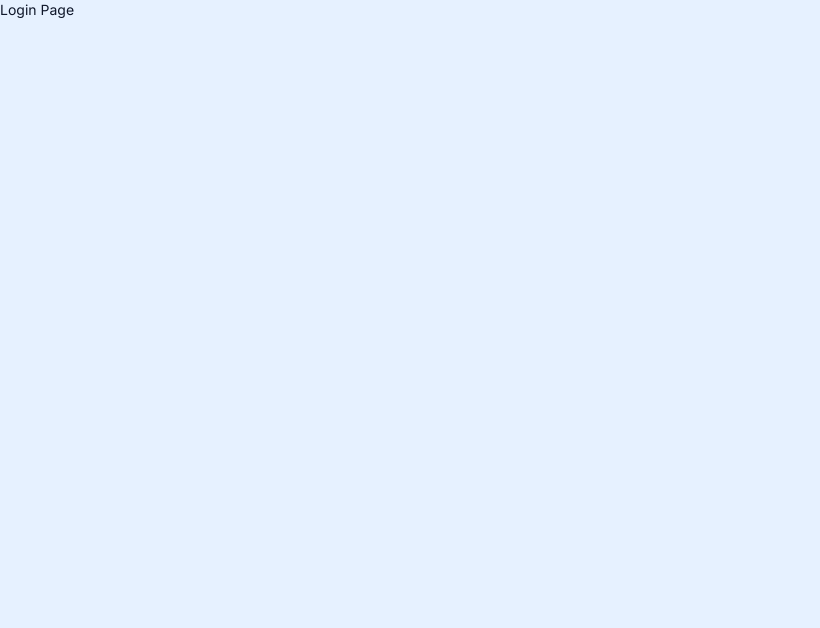
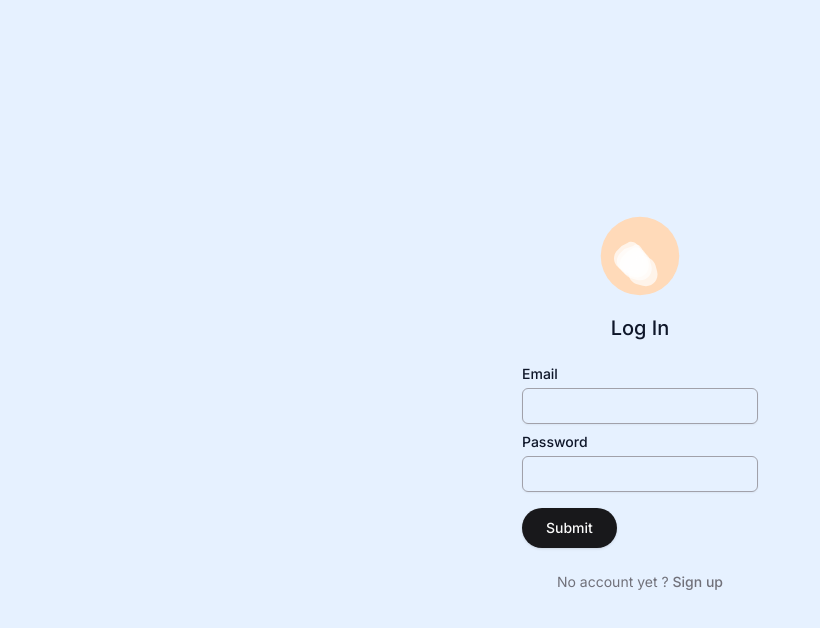
Before and after one commit to Chitransh-j/mentibuddy, a Next.js app: page /login in a window 1280 px wide. Shown: the top 628 px of the page, without its empty margins (0-820 px from the left). Built offline with nearby package versions, Linux system fonts and the light colour scheme.

Commit message:
added auth login/signup pages as resusable components

```diff
--- /dev/null
+++ b/src/app/(auth)/layout.tsx
@@ -0,0 +1,12 @@
+import { Logo } from '@/components/logo'
+import React from 'react'
+
+export default function Layout({children}: {children: React.ReactNode}) {
+  return (
+    <div className='flex flex-col gap-y-3 justify-center items-center min-h-screen'>
+    <Logo className='w-24 h-24'/>
+
+    {children}
+    </div>
+  )
+}
--- a/src/app/(auth)/login/page.tsx
+++ b/src/app/(auth)/login/page.tsx
@@ -1,11 +1,23 @@
+import Authform from '@/components/auth-form'
+import H1 from '@/components/h1'
+import Link from 'next/link'
 import React from 'react'
 
-const Login = () => {
+const Page = () => {
   return (
-    <div>
-      Login Page
-    </div>
+    <main>
+      <H1 className='text-center mb-6'>
+       Log In
+      </H1>
+
+      <Authform/>
+
+      <p className='mt-6 text-sm text-zinc-500 text-center'>
+         No account yet ? {" "}
+        <Link href='/signup' className='font-medium'>Sign up </Link>
+      </p>
+    </main>
   )
 }
 
-export default Login
+export default Page
--- a/src/app/(auth)/signup/page.tsx
+++ b/src/app/(auth)/signup/page.tsx
@@ -1,11 +1,23 @@
+import Authform from '@/components/auth-form'
+import H1 from '@/components/h1'
+import Link from 'next/link'
 import React from 'react'
 
-const Signup = () => {
+const Page = () => {
   return (
-    <div>
-      Sign Up Page
-    </div>
+    <main>
+      <H1 className='text-center mb-6'>
+       Sign Up
+      </H1>
+
+      <Authform/>
+
+      <p className='mt-6 text-sm text-zinc-500 text-center'>
+         Already have an account? {" "}
+        <Link href='/login' className='font-medium'>Login</Link>
+      </p>
+    </main>
   )
 }
 
-export default Signup
+export default Page
--- a/src/app/(marketing)/page.tsx
+++ b/src/app/(marketing)/page.tsx
@@ -5,7 +5,6 @@
 import Image from 'next/image';
 import marketing from '../../../public/marketing.png'
 import ParticlesComponent from '@/components/particles';
-
 export default function Home() {
   return (
     <main className="min-h-screen flex lg:flex-row flex-col items-center justify-center gap-10" >
@@ -19,7 +18,7 @@
         <p className='text-2xl font-medium max-w-[600px] '>Use Mentibuddy to keep track of all your patients under your care. Get lifetime Access for Rs. 199/-</p>
         <div className='mt-10 space-x-3'>
           <Button asChild><Link href='/signup'>Get Started</Link></Button>
-          <Button asChild variant={'secondary'}><Link href='/signup'>Log in</Link></Button>
+          <Button asChild variant={'secondary'}><Link href='/login'>Log in</Link></Button>
         </div>
       </div>
     </main>
--- a/src/components/app-header.tsx
+++ b/src/components/app-header.tsx
@@ -23,7 +23,7 @@
     console.log(activepathname)
   return (
     <header className='flex justify-between items center border-b border-white/10 py-2 my-2'>
-        <Logo/>
+        <Logo className=''/>
         <nav >
             <ul className='flex gap-2 text-xs'>
                 {routes.map(route =>(
--- /dev/null
+++ b/src/components/auth-form.tsx
@@ -0,0 +1,28 @@
+import React from 'react'
+import { Label } from './ui/label'
+import { Input } from './ui/input'
+import { Button } from './ui/button'
+
+export default function Authform() {
+  return (
+    <form className=''>
+        {/* email */}
+      <div className='space-y-1'>
+        <Label htmlFor='email'>Email</Label>
+        <Input type="email" id="email" />
+      </div>
+
+
+      {/* password */}
+      <div className='mb-4 mt-2 space-y-1'>
+        <Label htmlFor='password'>Password</Label>
+        <Input id='password' type='password'></Input>
+      </div>
+
+      {/* Submit */}
+      <div className='m-auto'>
+        <Button className=''>Submit</Button>
+      </div>
+    </form>
+  )
+}
--- a/src/components/ui/input.tsx
+++ b/src/components/ui/input.tsx
@@ -11,7 +11,7 @@
       <input
         type={type}
         className={cn(
-          "flex h-9 w-full rounded-md border border-zinc-200 bg-transparent px-3 py-1 text-sm shadow-sm transition-colors file:border-0 file:bg-transparent file:text-sm file:font-medium placeholder:text-zinc-500 focus-visible:outline-none focus-visible:ring-1 focus-visible:ring-zinc-950 disabled:cursor-not-allowed disabled:opacity-50 ",
+          "flex h-9 w-full rounded-md border border-zinc-400 bg-transparent px-3 py-1 text-sm shadow-sm transition-colors file:border-0 file:bg-transparent file:text-sm file:font-medium placeholder:text-zinc-500 focus-visible:outline-none focus-visible:ring-1 focus-visible:ring-zinc-950 disabled:cursor-not-allowed disabled:opacity-50 ",
           className
         )}
         ref={ref}
```
